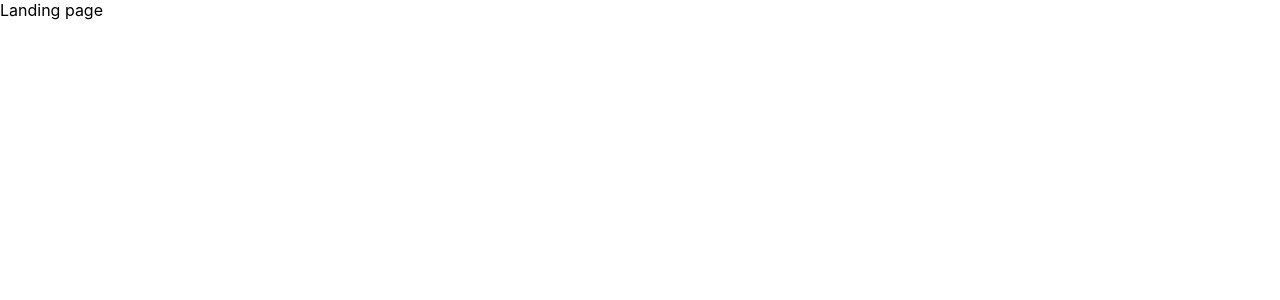
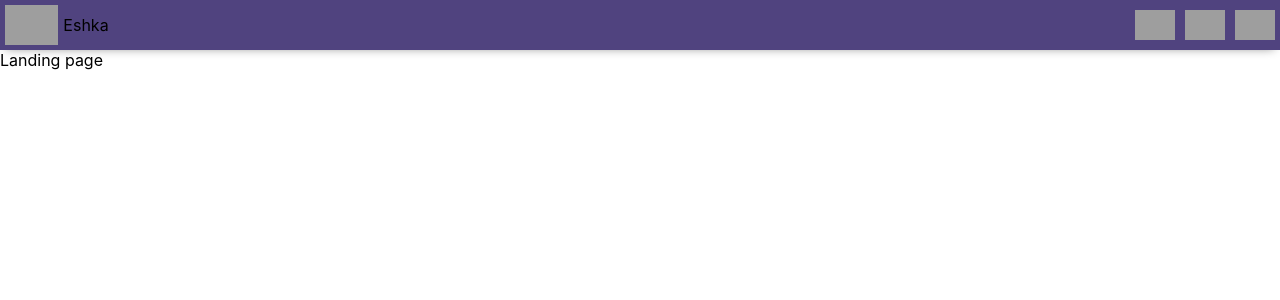
Before and after one commit to TheBestTvarynka/eshka, a React (Create React App) app in the folder frontend/: page / in a window 1280 px wide. Shown: the top 300 px of the page. Built offline with nearby package versions, Linux system fonts and the light colour scheme; grey boxes are pictures that could not be loaded.

Commit message:
added simple header; added raw PrivateRoute

```diff
--- /dev/null
+++ b/frontend/src/components/Header/index.tsx
@@ -0,0 +1,23 @@
+import React, { FC } from 'react';
+import styles from './styles.module.sass';
+
+const Header: FC = () => {
+  return (
+    <div className={styles.header}>
+      <div className={styles.header_group}>
+        <img src="https://img.icons8.com/color/48/000000/e-key.png"
+             alt="Logo"
+             className={styles.logo}
+        />
+        <span>Eshka</span>
+      </div>
+      <div className={styles.header_group}>
+        <img src="https://img.icons8.com/flat_round/64/000000/plus.png" alt="Add"/>
+        <img src="https://img.icons8.com/color/48/000000/test-account.png" alt="Profile"/>
+        <img src="https://img.icons8.com/fluent-systems-regular/48/000000/exit.png" alt="SignOut"/>
+      </div>
+    </div>
+  );
+};
+
+export default Header;
--- /dev/null
+++ b/frontend/src/components/Header/styles.module.sass
@@ -0,0 +1,24 @@
+
+.header
+  height: 50px
+  display: flex
+  flex-direction: row
+  justify-content: space-between
+  align-items: center
+  background: #50437f
+  box-shadow: 0 4px 10px -6px grey
+
+.header_group
+  height: 100%
+  display: flex
+  flex-direction: row
+  justify-content: flex-start
+  align-items: center
+
+  .logo
+    height: 80%
+
+  & img
+    height: 60%
+    margin-left: 5px
+    margin-right: 5px
--- /dev/null
+++ b/frontend/src/containers/PrivateRoute/index.tsx
@@ -0,0 +1,25 @@
+import React, { FC } from 'react';
+import Header from '../../components/Header';
+import { Route } from 'react-router-dom';
+
+export interface IPrivateRouteProps {
+  component: any,
+  exact: boolean,
+  path: string
+}
+
+const PrivateRoute: FC<IPrivateRouteProps> = ({ component: Component, ...rest }) => {
+  return (
+    <Route
+      {...rest}
+      render={() => (
+        <>
+          <Header />
+          <Component />
+        </>
+      )}
+    />
+  );
+};
+
+export default PrivateRoute;
--- a/frontend/src/containers/Routing/index.tsx
+++ b/frontend/src/containers/Routing/index.tsx
@@ -1,13 +1,14 @@
 import React, { FC } from 'react';
 import { Route, Switch } from 'react-router-dom';
+import PrivateRoute from '../PrivateRoute';
 
 const Routing: FC = () => {
 
   return (
     <div>
       <Switch>
-        <Route exact path="/" component={() => <span>Landing page</span>} />
-        <Route exact path="/home" component={() => <span>Home page</span>} />
+        <PrivateRoute exact path="/" component={() => <span>Landing page</span>} />
+        <PrivateRoute exact path="/home" component={() => <span>Home page</span>} />
         <Route path="/*" component={() => <span>Error</span>} />
       </Switch>
     </div>
```
